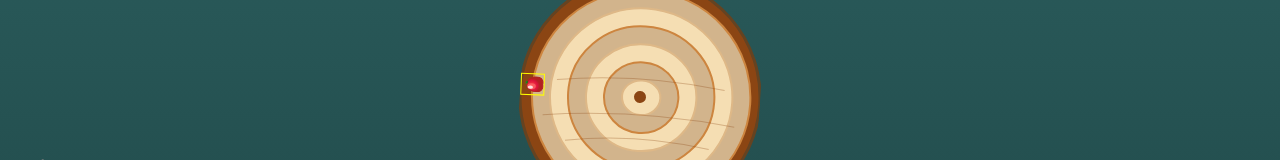
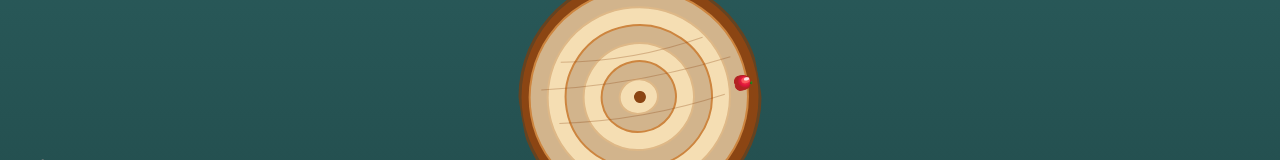
Before and after one commit to monstermax/knife-hit, a React (Vite) app: page / in a window 1280 px wide. Both pictures are taken after a click on the button "Start Game". Shown: the part 183-343 px from the top of the page. Built offline with nearby package versions, Linux system fonts and the light colour scheme.

Commit message:
dev 2025-08

```diff
--- a/src/components/GameCanvas.tsx
+++ b/src/components/GameCanvas.tsx
@@ -12,6 +12,9 @@ interface GameCanvasProps {
     throwingKnives: ThrowingKnife[];
     onThrowKnife: () => void;
 }
+
+
+const debug = false;
 
 
 export const GameCanvas: React.FC<GameCanvasProps> = ({
@@ -47,9 +50,9 @@ export const GameCanvas: React.FC<GameCanvasProps> = ({
                                 top: '50%',
                                 //marginLeft: '-9px',
                                 //marginTop: '-20px',
-                                //zIndex: -1, // commenté pour debug. ne pas supprimer
-                                border: 'solid 1px blue', // debug
-                                borderTop: 'solid 1px red', // debug
+                                zIndex: debug ? 10 : -1,
+                                border: debug ? 'solid 1px blue': '', // debug
+                                borderTop: debug ? 'solid 1px red': '', // debug
                             }}
                         >
                             <Knife size={150} rotation={knifeRotation} />
@@ -70,7 +73,7 @@ export const GameCanvas: React.FC<GameCanvasProps> = ({
                                 top: '50%',
                                 marginLeft: '-15px',
                                 marginTop: '-15px',
-                                border: 'solid 1px yellow',
+                                border: debug ? 'solid 1px yellow' : '',
                             }}
                         >
                             <Apple size={20} />
--- a/src/components/GameOverlay.tsx
+++ b/src/components/GameOverlay.tsx
@@ -14,6 +14,9 @@ interface GameOverlayProps {
 }
 
 
+const debug = true;
+
+
 export const GameOverlay: React.FC<GameOverlayProps> = ({
     gameState,
     onStartGame,
@@ -22,7 +25,6 @@ export const GameOverlay: React.FC<GameOverlayProps> = ({
     pauseGame,
     unpauseGame,
 }) => {
-
 
     useEffect(() => {
         if (gameState.gameStatus === 'levelComplete') {
@@ -98,7 +100,7 @@ export const GameOverlay: React.FC<GameOverlayProps> = ({
         );
     }
 
-    if (gameState.gameStatus === 'playing' || gameState.gameStatus === 'pause') {
+    if (debug && (gameState.gameStatus === 'playing' || gameState.gameStatus === 'pause')) {
         // DEBUG
 
         //const impactAngle = (180 - gameState.targetRotation) % 360;
--- a/src/utils/gameUtils.ts
+++ b/src/utils/gameUtils.ts
@@ -22,7 +22,7 @@ export const generateLevelConfig = (level: number): LevelConfig => {
             knivesToThrow: Math.min(8 + Math.floor(level / 5), 15),
             preKnives: Math.min(3 + Math.floor(level / 3), 8),
             appleCount: Math.min(2 + Math.floor(level / 10), 4),
-            rotationSpeed: Math.min(2 + level * 0.1, 3),
+            rotationSpeed: Math.min(3 + level * 0.1, 3),
             targetType: 'lemon',
             isBoss: true,
         };
@@ -32,7 +32,7 @@ export const generateLevelConfig = (level: number): LevelConfig => {
         knivesToThrow: Math.min(6 + Math.floor(level / 2), 12),
         preKnives: Math.min(Math.floor(level / 2), 6),
         appleCount: Math.min(1 + Math.floor(level / 5), 3),
-        rotationSpeed: Math.min(1 + level * 0.05, 2),
+        rotationSpeed: Math.min(2 + level * 0.05, 2),
         targetType: 'wood',
         isBoss: false,
     };
```
